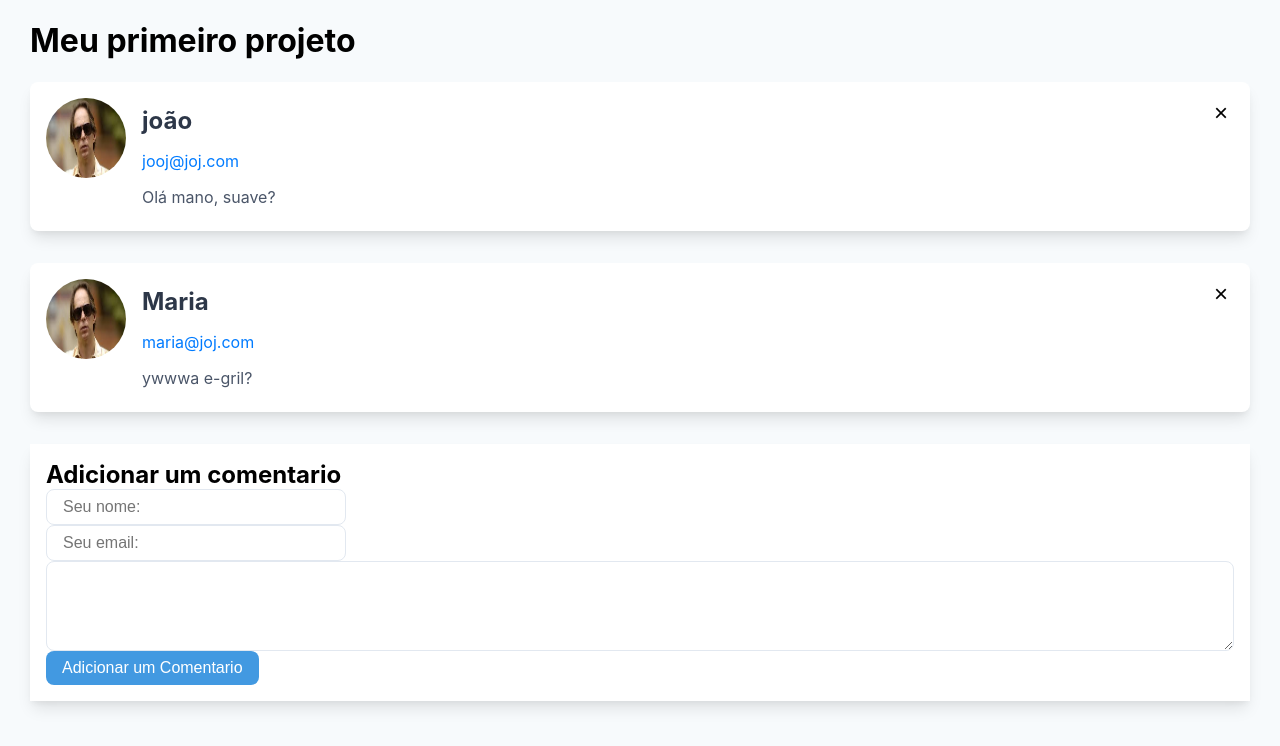
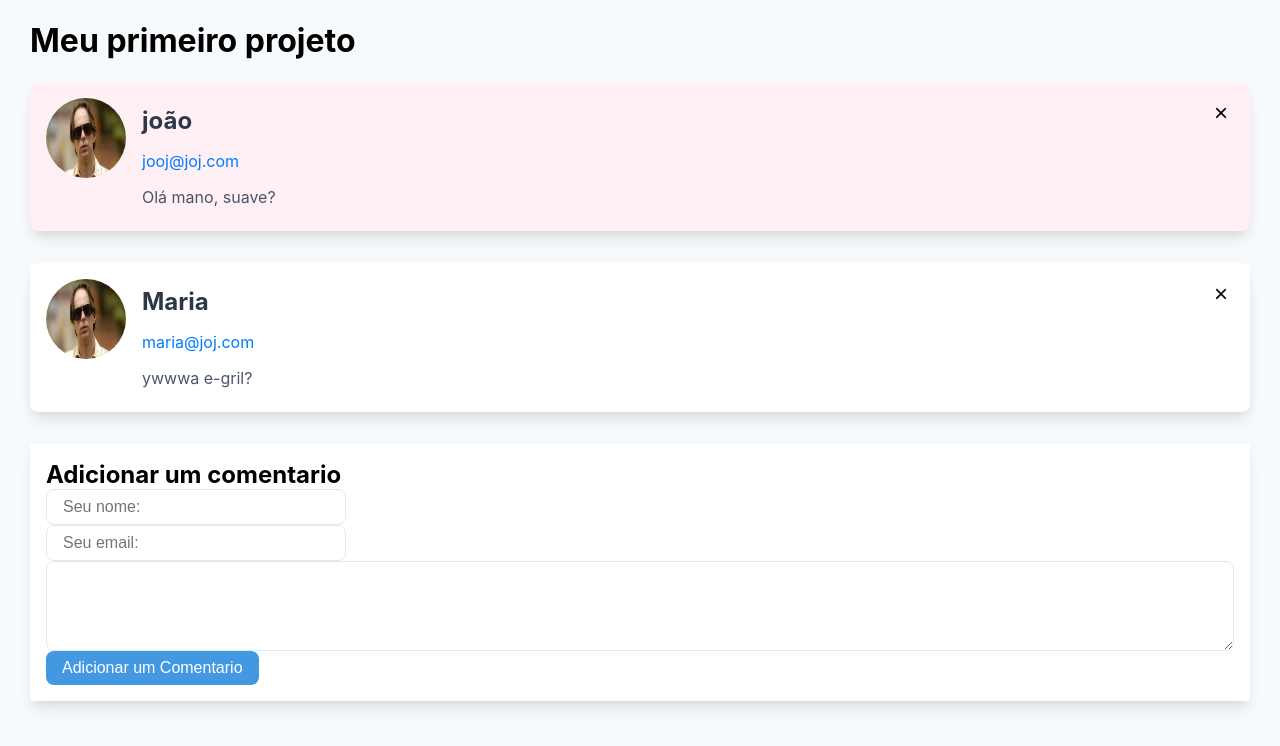
Before and after one commit to joaopedro7423/primeiroReact, a React (Create React App) app in the folder react-basico/: page / in a window 1280 px wide. In both pictures the pointer is over the element 640 px from the left and 156 px from the top of the page. Shown: the top 746 px of the page. Built offline with nearby package versions, Linux system fonts and the light colour scheme.

Commit message:
Brincando com o css

```diff
--- a/react-basico/src/components/Comentario.css
+++ b/react-basico/src/components/Comentario.css
@@ -7,13 +7,21 @@
     display: flex;
 
 }
+.Comentario:hover{
+   background-color: lavenderblush;
+
+}
 
 .Comentario .avatar{
     max-width: 80px;
     max-height: 80px;
     border-radius: 50%;
 }
-
+.Comentario .avatar:hover{
+    max-width: 200px;
+    max-height: 200px;
+    border-radius: 0%;
+}
 .Comentario .conteudo{
     margin-left: 1rem;
     width: 100%;
```
